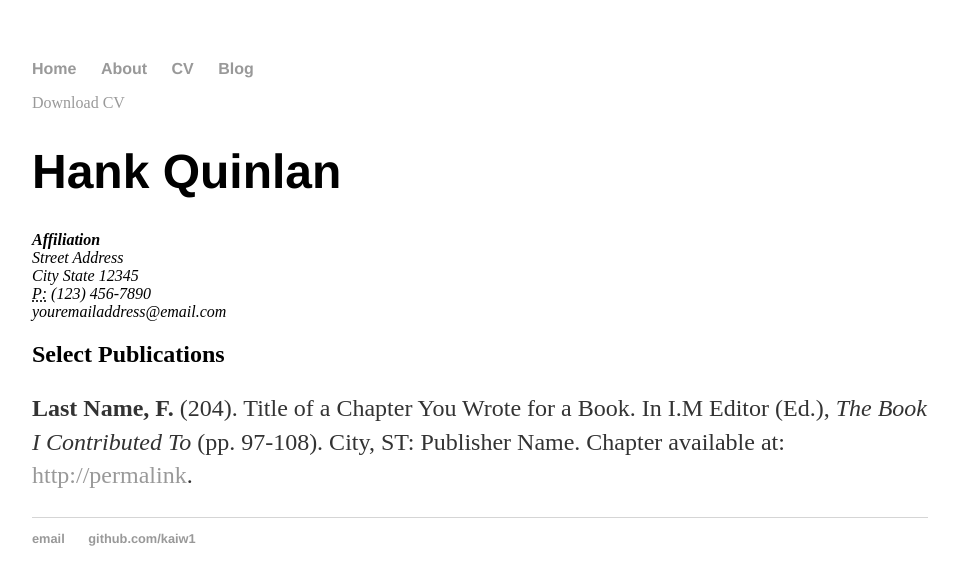
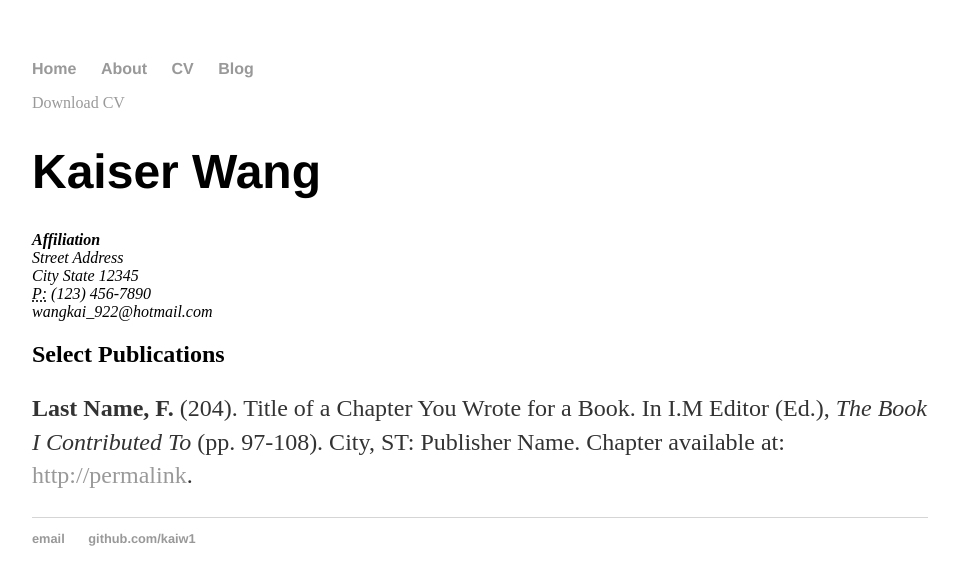
Before and after one commit to kaiw1/kaiw1.github.io, a Jekyll site: the page built from cv/index.html, in a window 1280 px wide. Shown: the top 585 px of the page, without its empty margins (160-1119 px from the left). Built offline with Jekyll 4.4.1, drawn with Linux system fonts in a browser that asks for light colours.

Commit message:
Update index.html

```diff
--- a/cv/index.html
+++ b/cv/index.html
@@ -5,13 +5,13 @@ title: CV of Your Name
 
 	<div class="cv">
 		<a href="#" class="download" title="Download CV as PDF">Download CV</a>
-					<h1>Hank Quinlan</h1>
+					<h1>Kaiser Wang</h1>
 					<address>
 					<strong>Affiliation</strong><br>
 					Street Address<br>
 					City State 12345<br>
 					<abbr title="phone">P:</abbr> (123) 456-7890<br>
-					<span class="obfuscate">youremailaddress@email.com</span>
+					<span class="obfuscate">wangkai_922@hotmail.com</span>
 					</address>
 
 					<h2>Select Publications</h2>
```
